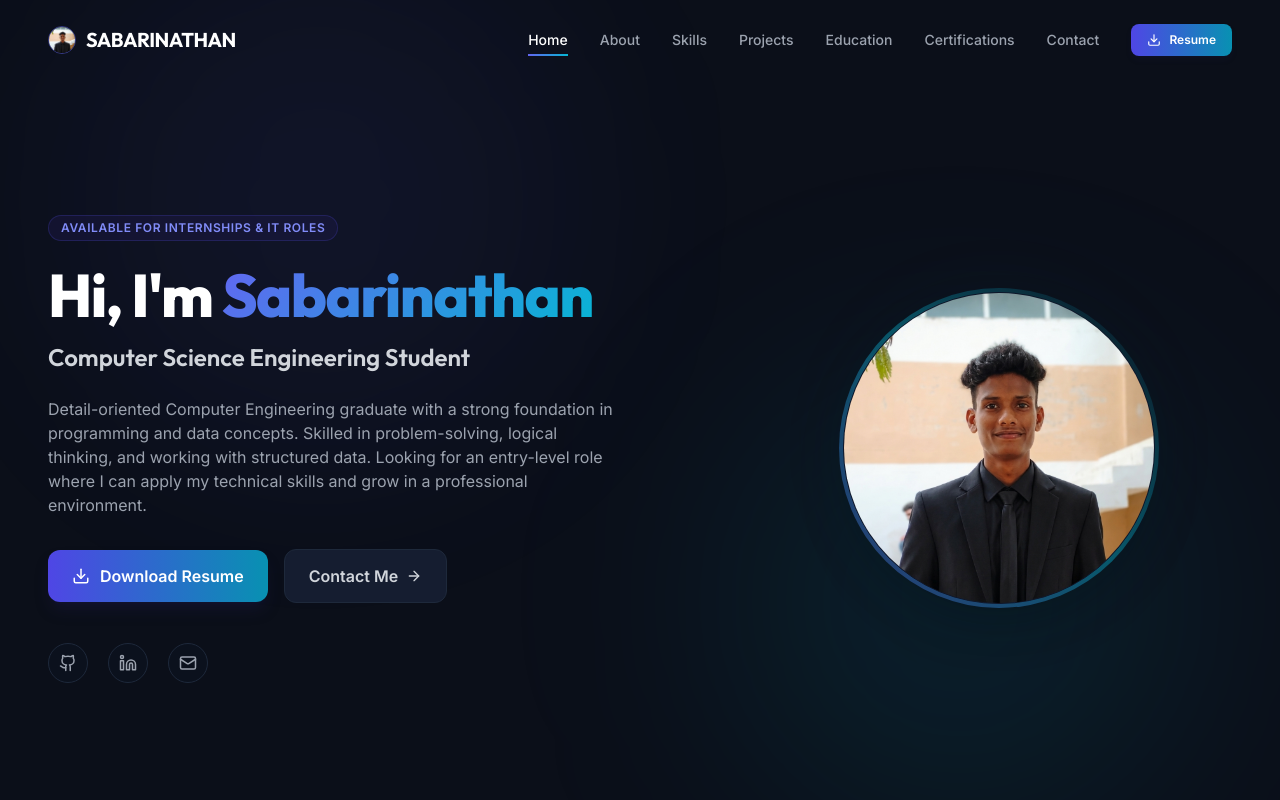
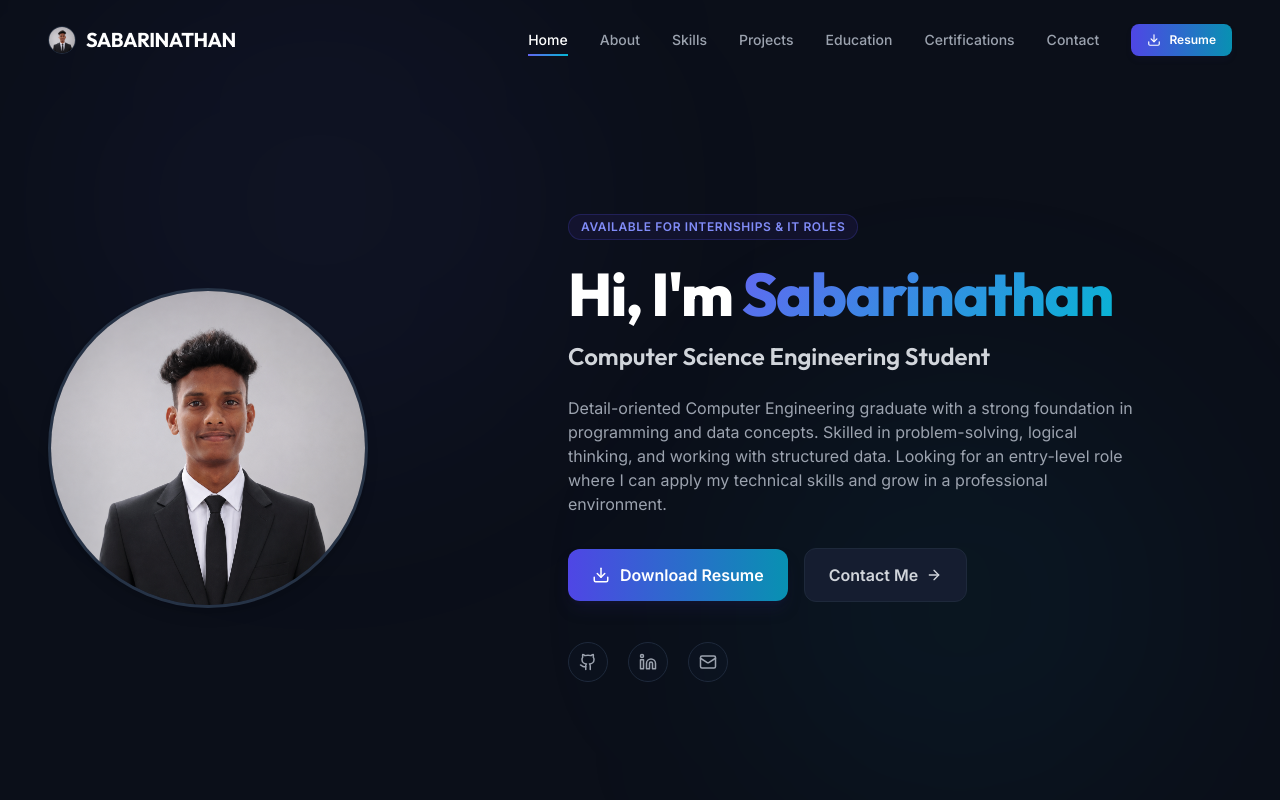
Before and after one commit to sabarinathan1310/sabarinathan-portfolio, a React (Vite) app: page / in a window 1280 px wide. Shown: the top 800 px of the page. Built offline with nearby package versions, Linux system fonts and the light colour scheme.

Commit message:
Refactor layout, clean visual style, and update certificates

```diff
--- a/src/components/About.jsx
+++ b/src/components/About.jsx
@@ -34,16 +34,9 @@ export default function About() {
               My Journey & Mindset
             </h3>
 
-            <div className="flex flex-col md:flex-row gap-6 items-center md:items-start">
-              <img
-                src="/profile.png"
-                alt="Sabarinathan Profile"
-                className="w-32 h-32 sm:w-36 sm:h-36 rounded-full object-cover object-top border-2 border-indigo-500/50 shadow-lg shadow-indigo-950/30 flex-shrink-0"
-              />
-              <p className="text-gray-400 leading-relaxed text-base">
-                {summary}
-              </p>
-            </div>
+            <p className="text-gray-400 leading-relaxed text-base">
+              {summary}
+            </p>
 
             <div className="p-6 rounded-xl bg-dark-card border border-dark-border gradient-bg">
               <h4 className="font-semibold text-white mb-2 font-outfit text-lg">Career Objective</h4>
--- a/src/components/Hero.jsx
+++ b/src/components/Hero.jsx
@@ -1,6 +1,5 @@
 import React from 'react';
 import { Download, Mail, ArrowRight } from 'lucide-react';
-import { motion } from 'framer-motion';
 import { portfolioData } from '../data/portfolioData';
 
 const GithubIcon = ({ size = 20, className = "" }) => (
@@ -24,61 +23,47 @@ export default function Hero() {
   return (
     <section id="hero" className="min-h-screen relative flex items-center pt-28 lg:pt-24 overflow-hidden">
       {/* Background Decorative Gradients */}
-      <div className="absolute top-1/4 left-1/4 -translate-x-1/2 -translate-y-1/2 w-[350px] md:w-[500px] h-[350px] md:h-[500px] bg-indigo-500/10 rounded-full blur-[80px] md:blur-[120px] pointer-events-none animate-pulse-subtle"></div>
-      <div className="absolute bottom-1/4 right-1/4 translate-x-1/2 translate-y-1/2 w-[300px] md:w-[450px] h-[300px] md:h-[450px] bg-cyan-500/10 rounded-full blur-[80px] md:blur-[120px] pointer-events-none"></div>
+      <div className="absolute top-1/4 left-1/4 -translate-x-1/2 -translate-y-1/2 w-[350px] md:w-[500px] h-[350px] md:h-[500px] bg-indigo-500/5 rounded-full blur-[80px] md:blur-[120px] pointer-events-none"></div>
+      <div className="absolute bottom-1/4 right-1/4 translate-x-1/2 translate-y-1/2 w-[300px] md:w-[450px] h-[300px] md:h-[450px] bg-cyan-500/5 rounded-full blur-[80px] md:blur-[120px] pointer-events-none"></div>
 
-      <div className="max-w-7xl mx-auto px-6 md:px-12 grid grid-cols-1 lg:grid-cols-12 gap-12 items-center z-10 w-full">
+      <div className="max-w-7xl mx-auto px-6 md:px-12 grid grid-cols-1 lg:grid-cols-12 gap-12 lg:gap-16 items-center z-10 w-full">
 
-        {/* Left Column: Text Content */}
-        <div className="lg:col-span-7 text-center lg:text-left flex flex-col items-center lg:items-start order-2 lg:order-1">
-          <motion.div
-            initial={{ opacity: 0, y: 20 }}
-            animate={{ opacity: 1, y: 0 }}
-            transition={{ duration: 0.6 }}
-          >
-            {/* Tag / Badge */}
-            <span className="inline-block px-3 py-1 text-xs font-semibold tracking-wider text-indigo-400 uppercase bg-indigo-950/40 border border-indigo-900/50 rounded-full mb-6">
-              Available for Internships & IT Roles
-            </span>
-          </motion.div>
+        {/* Left Column: Profile Photo */}
+        <div className="lg:col-span-5 flex justify-center lg:justify-start items-center mt-8 lg:mt-0">
+          {/* Simple Circular Profile Image Frame with a thin 3px border */}
+          <div className="w-[280px] h-[280px] sm:w-[320px] sm:h-[320px] rounded-full overflow-hidden border-[3px] border-slate-700/60 bg-dark-card shadow-lg">
+            <img
+              src="/profile.png"
+              alt="Sabarinathan Profile"
+              className="w-full h-full object-cover"
+            />
+          </div>
+        </div>
+
+        {/* Right Column: Text Content */}
+        <div className="lg:col-span-7 text-center lg:text-left flex flex-col items-center lg:items-start">
+          {/* Tag / Badge */}
+          <span className="inline-block px-3 py-1 text-xs font-semibold tracking-wider text-indigo-400 uppercase bg-indigo-950/40 border border-indigo-900/50 rounded-full mb-6">
+            Available for Internships & IT Roles
+          </span>
 
           {/* Heading */}
-          <motion.h1
-            initial={{ opacity: 0, y: 20 }}
-            animate={{ opacity: 1, y: 0 }}
-            transition={{ duration: 0.6, delay: 0.1 }}
-            className="font-outfit text-4xl sm:text-5xl md:text-6xl font-extrabold tracking-tight text-white mb-4 leading-none"
-          >
+          <h1 className="font-outfit text-4xl sm:text-5xl md:text-6xl font-extrabold tracking-tight text-white mb-4 leading-none">
             Hi, I'm <span className="gradient-text">{name}</span>
-          </motion.h1>
+          </h1>
 
           {/* Subtitle */}
-          <motion.h2
-            initial={{ opacity: 0, y: 20 }}
-            animate={{ opacity: 1, y: 0 }}
-            transition={{ duration: 0.6, delay: 0.2 }}
-            className="text-lg sm:text-xl md:text-2xl font-semibold text-gray-300 mb-6 font-outfit"
-          >
+          <h2 className="text-lg sm:text-xl md:text-2xl font-semibold text-gray-300 mb-6 font-outfit">
             {title}
-          </motion.h2>
+          </h2>
 
           {/* Summary */}
-          <motion.p
-            initial={{ opacity: 0, y: 20 }}
-            animate={{ opacity: 1, y: 0 }}
-            transition={{ duration: 0.6, delay: 0.3 }}
-            className="text-sm sm:text-base text-gray-400 max-w-xl mb-8 leading-relaxed"
-          >
+          <p className="text-sm sm:text-base text-gray-400 max-w-xl mb-8 leading-relaxed">
             {summary}
-          </motion.p>
+          </p>
 
           {/* Buttons / Actions */}
-          <motion.div
-            initial={{ opacity: 0, y: 20 }}
-            animate={{ opacity: 1, y: 0 }}
-            transition={{ duration: 0.6, delay: 0.4 }}
-            className="flex flex-col sm:flex-row gap-4 justify-center lg:justify-start items-center w-full sm:w-auto mb-10"
-          >
+          <div className="flex flex-col sm:flex-row gap-4 justify-center lg:justify-start items-center w-full sm:w-auto mb-10">
             <a
               href="/Sabarinathan_Resume.pdf"
               download="Sabarinathan_Resume.pdf"
@@ -94,15 +79,10 @@ export default function Hero() {
               Contact Me
               <ArrowRight size={16} />
             </button>
-          </motion.div>
+          </div>
 
           {/* Social Links */}
-          <motion.div
-            initial={{ opacity: 0 }}
-            animate={{ opacity: 1 }}
-            transition={{ duration: 0.6, delay: 0.5 }}
-            className="flex gap-5 justify-center lg:justify-start items-center"
-          >
+          <div className="flex gap-5 justify-center lg:justify-start items-center">
             <a
               href={github}
               target="_blank"
@@ -128,31 +108,7 @@ export default function Hero() {
             >
               <Mail size={18} />
             </button>
-          </motion.div>
-        </div>
-
-        {/* Right Column: Profile Picture Circle */}
-        <div className="lg:col-span-5 flex justify-center items-center order-1 lg:order-2 mt-8 lg:mt-0">
-          <motion.div
-            initial={{ opacity: 0, scale: 0.95 }}
-            animate={{ opacity: 1, scale: 1 }}
-            transition={{ duration: 0.6, delay: 0.2 }}
-            className="relative"
-          >
-            {/* Subtle dark backing glow */}
-            <div className="absolute inset-0 rounded-full bg-cyan-950/15 blur-[25px]"></div>
-
-            {/* Circular Profile Image Frame with subtle gradient border */}
-            <div className="relative w-[280px] h-[280px] sm:w-[320px] sm:h-[320px] rounded-full p-1 bg-gradient-to-tr from-indigo-500/40 via-cyan-500/40 to-transparent shadow-2xl">
-              <div className="w-full h-full rounded-full overflow-hidden bg-dark-card flex items-center justify-center border border-slate-900">
-                <img
-                  src="/profile.png"
-                  alt="Sabarinathan Profile"
-                  className="w-full h-full object-cover object-top scale-105"
-                />
-              </div>
-            </div>
-          </motion.div>
+          </div>
         </div>
 
       </div>
--- a/src/components/Navigation.jsx
+++ b/src/components/Navigation.jsx
@@ -64,7 +64,7 @@ export default function Navigation() {
           <img
             src="/profile.png"
             alt="Sabarinathan Profile"
-            className="w-7 h-7 rounded-full object-cover object-top border border-indigo-500/50"
+            className="w-7 h-7 rounded-full object-cover border border-slate-700/60"
           />
           SABARINATHAN
         </button>
```
Also changed, not shown: public/profile.png.
